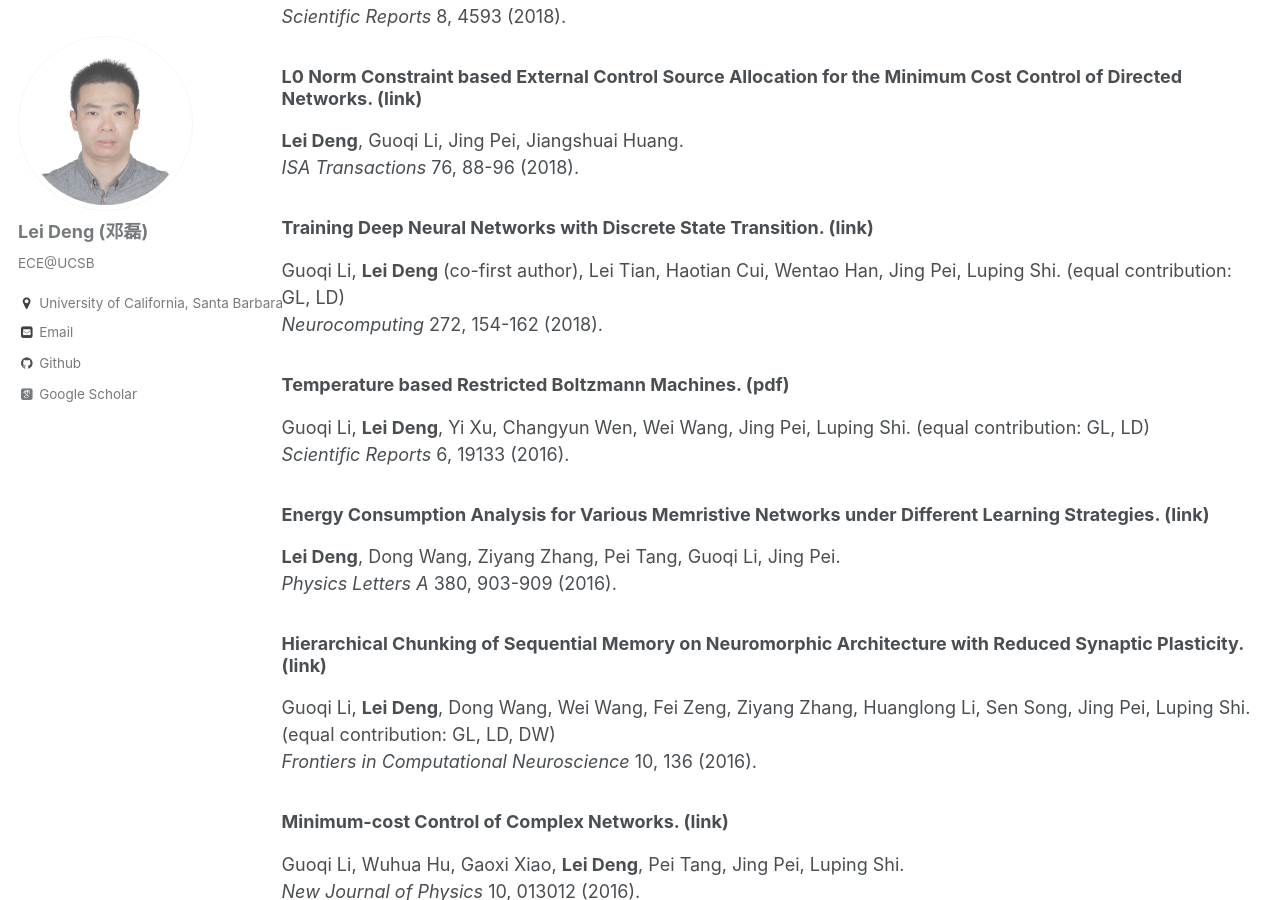
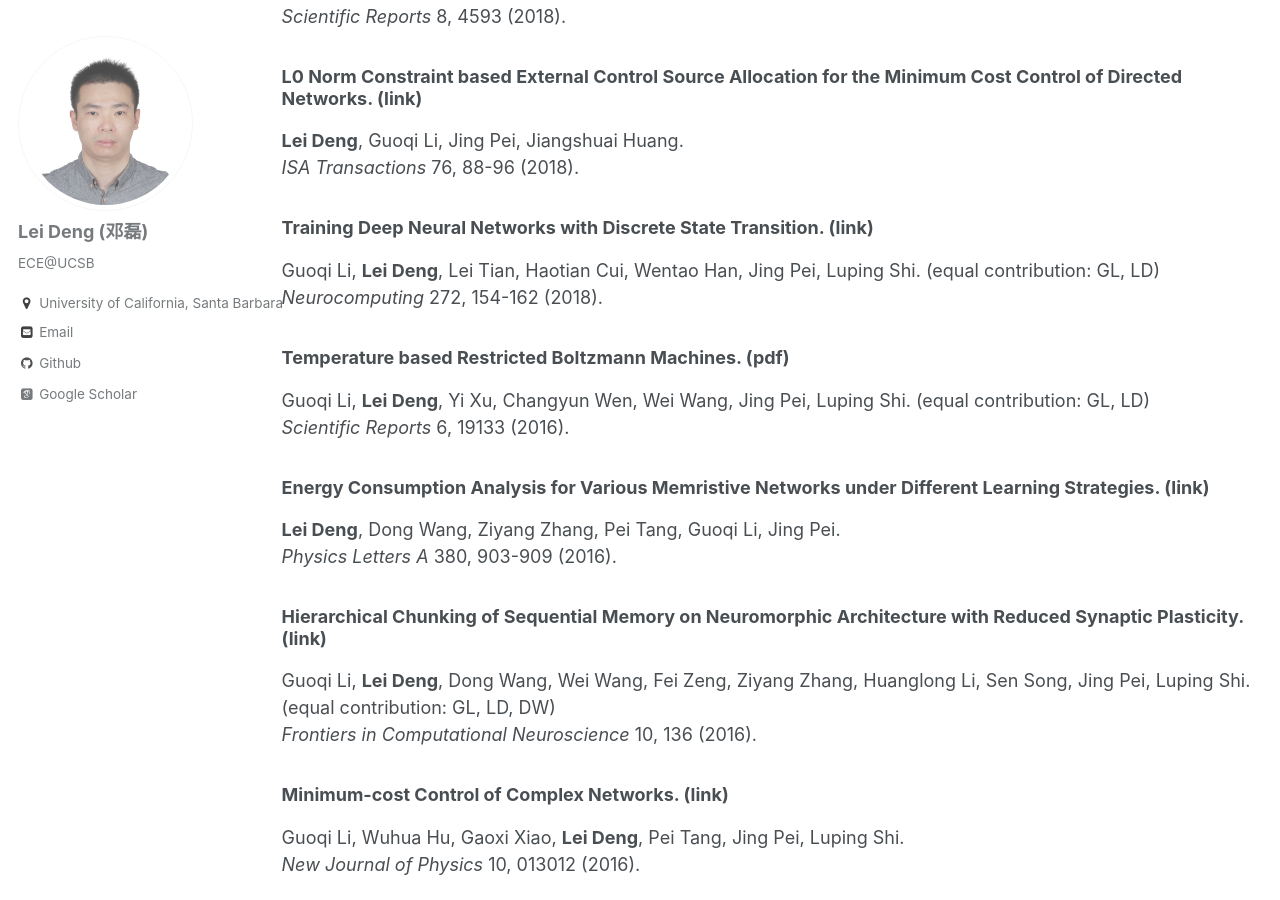
Before and after one commit to dllfei/dllfei.github.io, a Jekyll site: the page built from _pages/publications.md, in a window 1280 px wide and 900 px high, scrolled down 951 px. Built offline with Jekyll 4.4.1, drawn with Linux system fonts in a browser that asks for light colours; some web fonts are replaced.

Commit message:
Update publications.md

```diff
--- a/_pages/publications.md
+++ b/_pages/publications.md
@@ -33,7 +33,7 @@ Guoqi Li, **Lei Deng**, Gaoxi Xiao, Pei Tang, Changyun Wen, Wuhua Hu, Jing Pei,
 *ISA Transactions* 76, 88-96 (2018).
 
 ### Training Deep Neural Networks with Discrete State Transition. ([link](https://www.sciencedirect.com/science/article/pii/S0925231217311864)) <br />
-Guoqi Li, **Lei Deng** (co-first author), Lei Tian, Haotian Cui, Wentao Han, Jing Pei, Luping Shi. (equal contribution: GL, LD) <br />
+Guoqi Li, **Lei Deng**, Lei Tian, Haotian Cui, Wentao Han, Jing Pei, Luping Shi. (equal contribution: GL, LD) <br />
 *Neurocomputing* 272, 154-162 (2018).
 
 ### Temperature based Restricted Boltzmann Machines. ([pdf](https://www.nature.com/articles/srep19133.pdf)) <br />
```
